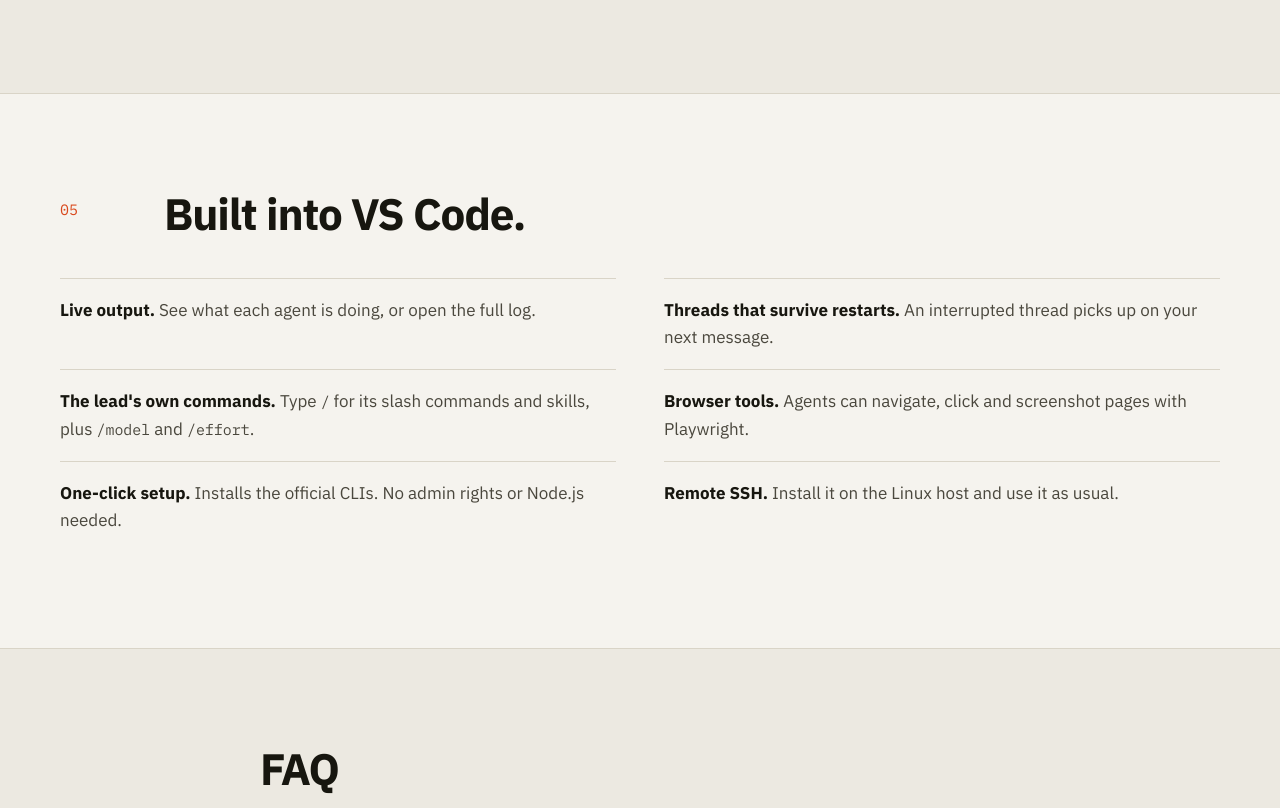
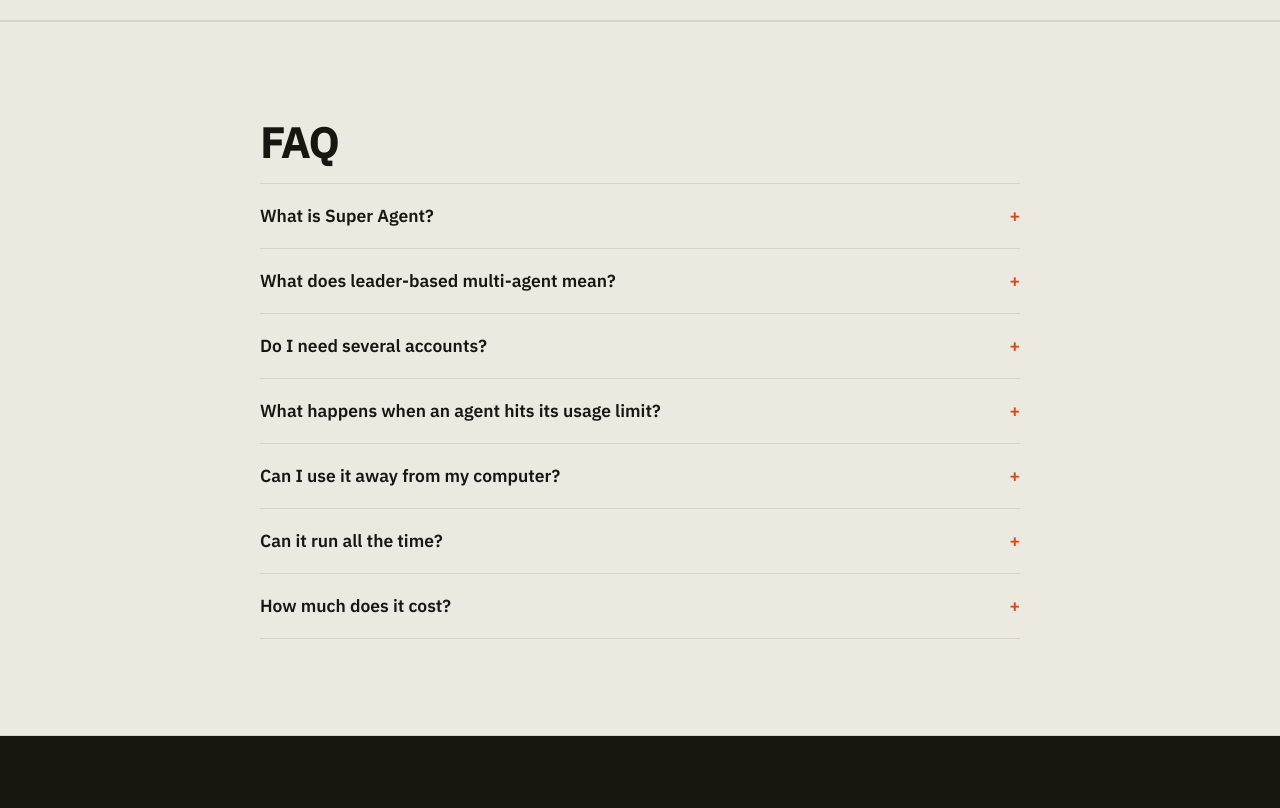
Before and after one commit to touhid314/super-agent, a website: page site/index.html in a window 1280 px wide. Shown: the part 4030-4838 px from the top of the page. Drawn offline with Linux system fonts and the light colour scheme.

Commit message:
Website: always-on agent on your workstation; drop the VS Code features section

```diff
--- a/site/index.html
+++ b/site/index.html
@@ -55,7 +55,7 @@
         { "@type": "Question", "name": "Do I need several accounts?", "acceptedAnswer": { "@type": "Answer", "text": "No. Super Agent works with a single account. Add more accounts of the same agent, or other agents, whenever you want teammates and automatic hand-over at usage limits." } },
         { "@type": "Question", "name": "What happens when an agent hits its usage limit?", "acceptedAnswer": { "@type": "Answer", "text": "A free teammate continues where it stopped. Between accounts of the same CLI it continues the exact same session; across CLIs it receives the previous agent's full transcript. The agent that ran out rejoins when its limit resets." } },
         { "@type": "Question", "name": "Can I use it away from my computer?", "acceptedAnswer": { "@type": "Answer", "text": "Yes. Pair a Telegram bot and use the team from your phone: send requests, follow progress, approve actions and receive files, while Super Agent runs on your workstation." } },
-        { "@type": "Question", "name": "Can it run all the time?", "acceptedAnswer": { "@type": "Answer", "text": "Yes. It keeps working as long as Super Agent runs on your Windows or Linux workstation, and you reach it from Telegram. On Linux, a documented standalone service keeps it running even with VS Code closed." } },
+        { "@type": "Question", "name": "Can it run all the time?", "acceptedAnswer": { "@type": "Answer", "text": "Yes. Super Agent keeps working on your workstation, and you reach the team from Telegram wherever you are." } },
         { "@type": "Question", "name": "How much does it cost?", "acceptedAnswer": { "@type": "Answer", "text": "Super Agent is free. You bring your own Claude, ChatGPT or Google accounts; each provider's plans, costs and usage limits apply." } }
       ]
     }
@@ -215,8 +215,7 @@
         <li><b>Browse your workspace,</b> switch threads and change the lead.</li>
         <li><b>Private:</b> only your paired chat can talk to the agents. Nothing on your machine has to be reachable from the internet.</li>
       </ul>
-      <p class="sub small-sub"><b>Always On Agent.</b> Works with Super Agent running in VS Code on your Windows or Linux workstation. On Linux you can also run it as a standalone service, so the team stays on even with VS Code closed.</p>
-      <a class="more" href="https://github.com/touhid314/super-agent/blob/main/docs/linux-server.md">Standalone server setup →</a>
+      <p class="sub small-sub"><b>Always On Agent.</b> Super Agent keeps working on your workstation, and you reach the team from Telegram wherever you are.</p>
     </div>
     <div class="tg" role="img" aria-label="Example Telegram conversation with Super Agent">
       <div class="tg-top">Super Agent bot</div>
@@ -259,22 +258,6 @@
 </section>
 
 
-<section class="sec">
-  <div class="wrap">
-    <div class="sec-head">
-      <p class="num">05</p>
-      <div><h2>Built into VS Code.</h2></div>
-    </div>
-    <ul class="features">
-      <li><b>Live output.</b> See what each agent is doing, or open the full log.</li>
-      <li><b>Threads that survive restarts.</b> An interrupted thread picks up on your next message.</li>
-      <li><b>The lead's own commands.</b> Type <code>/</code> for its slash commands and skills, plus <code>/model</code> and <code>/effort</code>.</li>
-      <li><b>Browser tools.</b> Agents can navigate, click and screenshot pages with Playwright.</li>
-      <li><b>One-click setup.</b> Installs the official CLIs. No admin rights or Node.js needed.</li>
-      <li><b>Remote SSH.</b> Install it on the Linux host and use it as usual.</li>
-    </ul>
-  </div>
-</section>
 
 <section id="faq" class="sec band">
   <div class="wrap narrow">
@@ -284,7 +267,7 @@
     <details><summary>Do I need several accounts?</summary><p>No. Super Agent works with a single account. Add more accounts of the same agent, or other agents, whenever you want teammates and automatic hand-over at usage limits.</p></details>
     <details><summary>What happens when an agent hits its usage limit?</summary><p>A free teammate continues where it stopped. Between accounts of the same CLI it continues the exact same session; across CLIs it receives the previous agent's full transcript. The agent that ran out rejoins when its limit resets.</p></details>
     <details><summary>Can I use it away from my computer?</summary><p>Yes. Pair a Telegram bot and use the team from your phone: send requests, follow progress, approve actions and receive files, while Super Agent runs on your workstation.</p></details>
-    <details><summary>Can it run all the time?</summary><p>Yes. It keeps working as long as Super Agent runs on your Windows or Linux workstation, and you reach it from Telegram. On Linux, a documented standalone service keeps it running even with VS Code closed.</p></details>
+    <details><summary>Can it run all the time?</summary><p>Yes. Super Agent keeps working on your workstation, and you reach the team from Telegram wherever you are.</p></details>
     <details><summary>How much does it cost?</summary><p>Super Agent is free. You bring your own Claude, ChatGPT or Google accounts; each provider's plans, costs and usage limits apply.</p></details>
   </div>
 </section>
```
Also changed, not shown: README.md.
